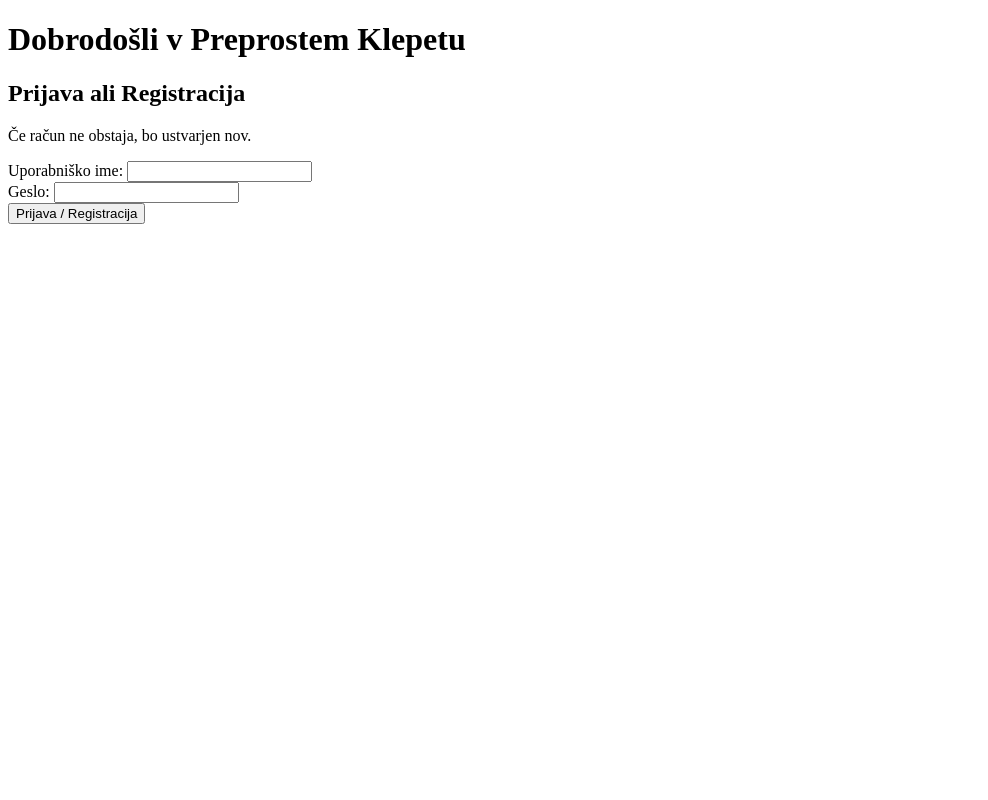
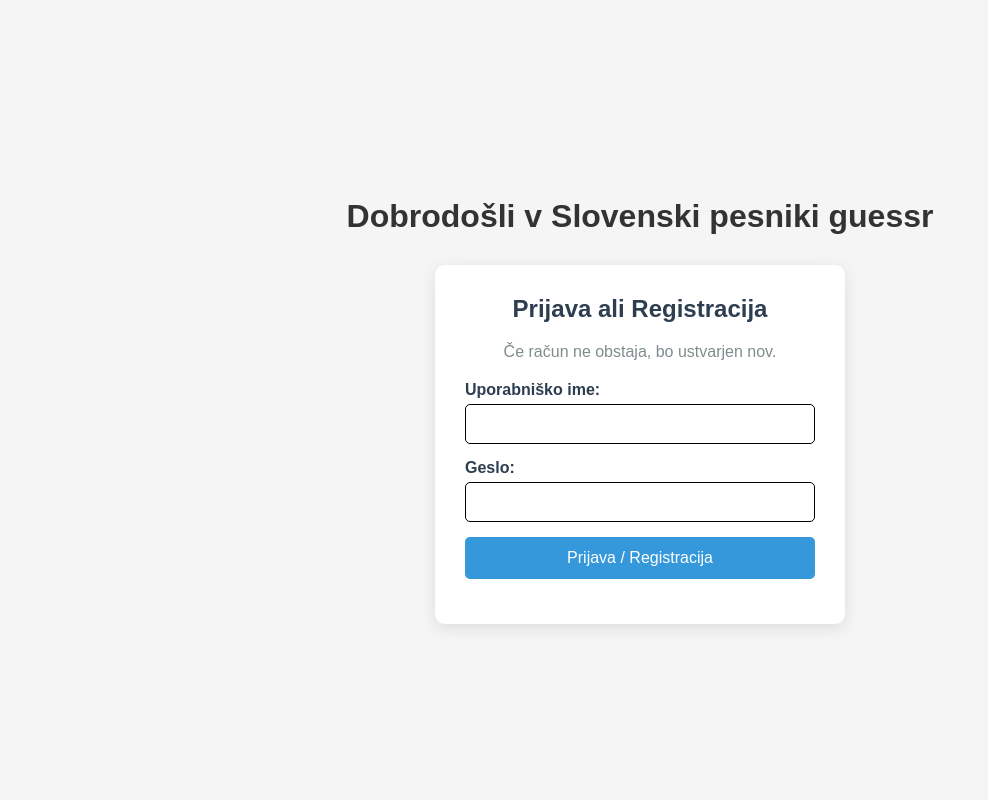
Before and after one commit to Megajezus/slovenski_pesniki_guessr, a Flask app: template login/templates/login.html in a window 1280 px wide. Shown: the whole page, without its empty margins (0-988 px from the left). Run offline with Flask 3, Linux system fonts and the light colour scheme; the template is opened without the code that fills it, so the values that code supplies are empty.

Commit message:
Update login.html

```diff
--- a/login/templates/login.html
+++ b/login/templates/login.html
@@ -3,11 +3,100 @@
 <head>
     <title>Prijava v Klepet</title>
     <script src="https://code.jquery.com/jquery-3.6.0.min.js"></script>
+    <style>
+        body {
+            font-family: 'Arial', sans-serif;
+            background-color: #f5f5f5;
+            display: flex;
+            flex-direction: column;
+            align-items: center;
+            justify-content: center;
+            height: 100vh;
+            margin: 0;
+        }
+
+        h1 {
+            color: #333;
+            margin-bottom: 30px;
+        }
+
+        #login-container {
+            background-color: white;
+            border-radius: 10px;
+            box-shadow: 0 4px 15px rgba(0, 0, 0, 0.1);
+            padding: 30px;
+            width: 350px;
+            text-align: center;
+        }
+
+        #login-container h2 {
+            color: #2c3e50;
+            margin-top: 0;
+        }
+
+        #login-container p {
+            color: #7f8c8d;
+            margin-bottom: 20px;
+        }
+
+        #login-container div {
+            margin-bottom: 15px;
+            text-align: left;
+        }
+
+        label {
+            display: block;
+            margin-bottom: 5px;
+            color: #2c3e50;
+            font-weight: bold;
+        }
+
+        input[type="text"],
+        input[type="password"] {
+            width: 100%;
+            padding: 10px;
+            border: 1px solid #000000;
+            border-radius: 5px;
+            box-sizing: border-box;
+            font-size: 16px;
+        }
+
+        input[type="text"]:focus,
+        input[type="password"]:focus {
+            border-color: #3498db;
+            outline: none;
+            box-shadow: 0 0 5px rgba(52, 152, 219, 0.5);
+        }
+
+        button {
+            background-color: #3498db;
+            color: white;
+            border: none;
+            border-radius: 5px;
+            padding: 12px 20px;
+            font-size: 16px;
+            cursor: pointer;
+            width: 100%;
+            transition: background-color 0.3s;
+        }
+
+        button:hover {
+            background-color: #2980b9;
+        }
+
+        #error-message {
+            margin-bottom: 20px;
+            padding: 10px;
+            border-radius: 5px;
+            background-color: #ffecec;
+            border: 1px solid #ffb3b3;
+        }
+    </style>
 </head>
 <body>
-    <h1>Dobrodošli v Preprostem Klepetu</h1>
+    <h1>Dobrodošli v Slovenski pesniki guessr</h1>
 
-    <div id="error-message" style="color: red; display: none;"></div>
+    <div id="error-message" style="display: none;"></div>
 
     <div id="login-container">
         <h2>Prijava ali Registracija</h2>
```
